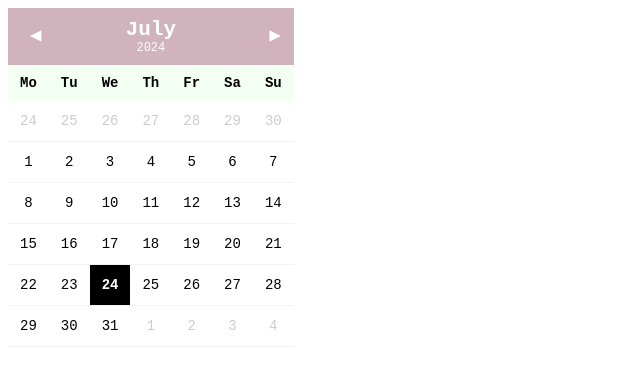
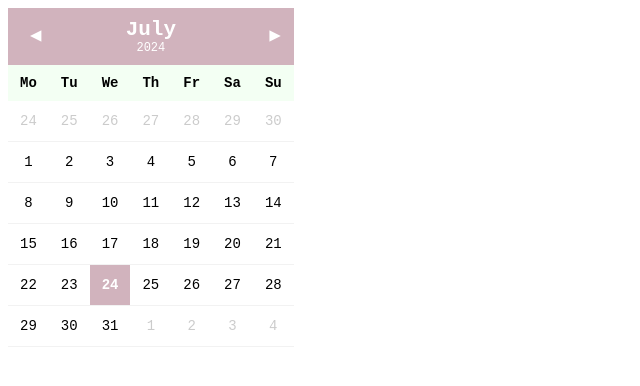
Before and after one commit to tite13579/calendar, a plain HTML site: page index.html in a window 1280 px wide. Shown: the whole page, without its empty margins (0-640 px from the left). Drawn offline with Linux system fonts and the light colour scheme.

Commit message:
Update index.html

```diff
--- a/index.html
+++ b/index.html
@@ -79,7 +79,7 @@ td>span {
 
 td.avui>span {
     font-weight: bold;
-    background-color: #000000;
+    background-color: #d1b3bd;
     color: #fff;
 }
 td.fora > span {
```
